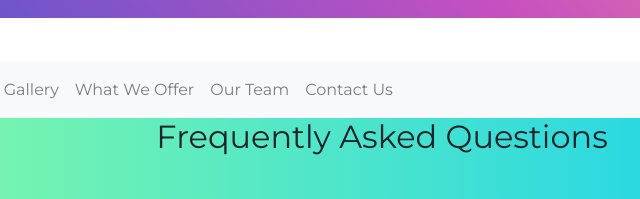
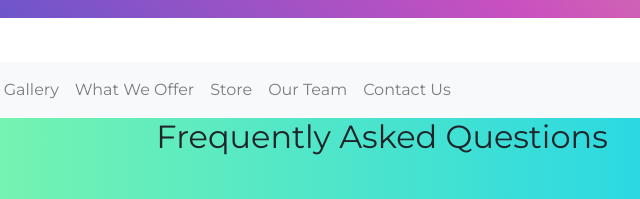
Before and after one commit to Ahmeds-Institute-Of-Excellence/AIE-WebSite_old, a plain HTML site: page faq.html in a window 1280 px wide. Shown: the part 369-568 px from the top of the page, 258-898 px from the left. Drawn offline with nearby package versions, Linux system fonts and the light colour scheme.

Commit message:
Update faq.html

```diff
--- a/faq.html
+++ b/faq.html
@@ -56,6 +56,7 @@
         <a class="nav-link" href="about-us.html">About Us</a>
         <a class="nav-link" href="gallery.html">Gallery</a>
         <a class="nav-link" href="what-we-offer.html">What We Offer</a>
+        <a class="nav-link" href="https://rcrfw.courses.store?utm_source=whatsapp&utm_medium=tutor-website-share&utm_campaign=app-home-banner">Store</a>
         <a class="nav-link" href="our-team.html">Our Team</a>
         <a class="nav-link" href="contact-us.html">Contact Us</a>
       </div>
```
